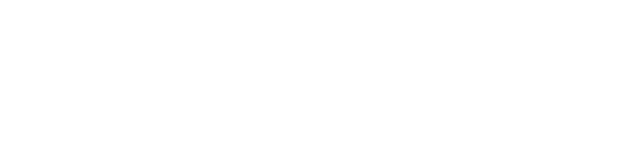
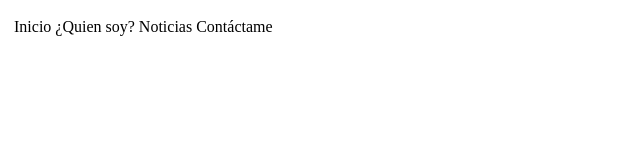
Before and after one commit to ItzelJimenez21/DEMO2, a plain HTML site: page index.html in a window 1280 px wide. Shown: the whole page, without its empty margins (0-640 px from the left). Drawn offline with Linux system fonts and the light colour scheme.

Commit message:
version 1

```diff
--- a/index.html
+++ b/index.html
@@ -6,6 +6,28 @@
     <title>Document</title>
 </head>
 <body>
-
+    <table>
+        <tr>
+            <td></td>
+        </tr>
+        <tr>
+            <td>
+                <table>
+                    <tr>
+                        <td><a href=""></a>Inicio</td>
+                        <td><a href=""></a>¿Quien soy?</td>
+                        <td><a href=""></a>Noticias</td>
+                        <td><a href=""></a>Contáctame</td>
+                    </tr>
+                </table>
+            </td>
+        </tr>
+        <tr>
+            <td></td>
+        </tr>
+        <tr>
+            <td></td>
+        </tr>
+    </table>
 </body>
 </html>
```
